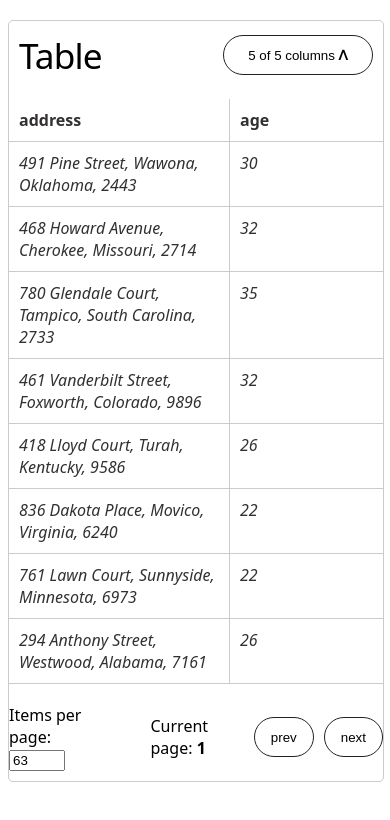
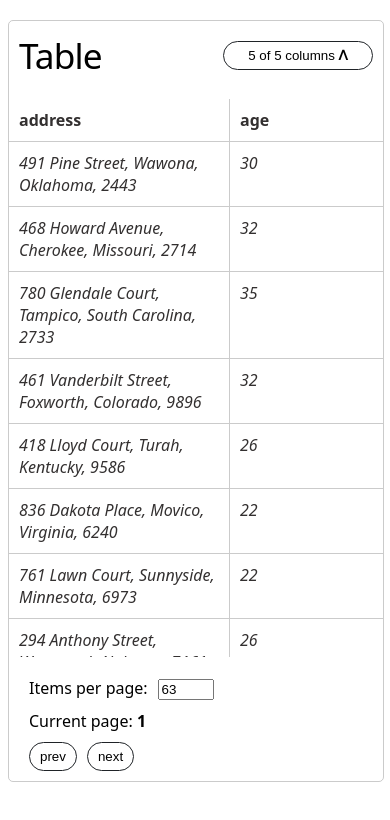
Before and after one commit to UlianaSavi/angular-table, an Angular app: page /start in a window 390 px wide. Both pictures are taken after a click on the button "Start". Shown: the top 820 px of the page. Built offline with nearby package versions, Linux system fonts and the light colour scheme.

Commit message:
add adaptive for mobile

```diff
--- a/src/app/shared/table/table.component.css
+++ b/src/app/shared/table/table.component.css
@@ -70,6 +70,10 @@
   gap: 10px;
 }
 
+.table__names {
+  background: var(--white-simple);
+}
+
 .table__names-wrap {
   display: flex;
   position: sticky;
@@ -80,3 +84,16 @@
 .table-pagination__item__label {
   margin-right: 10px;
 }
+
+@media (max-width: 560px) {
+  .table-pagination {
+    flex-direction: column;
+    align-items: flex-start;
+    gap: 10px;
+    margin-left: 20px;
+  }
+
+  .btn {
+    padding: 6px 10px;
+  }
+}
```
